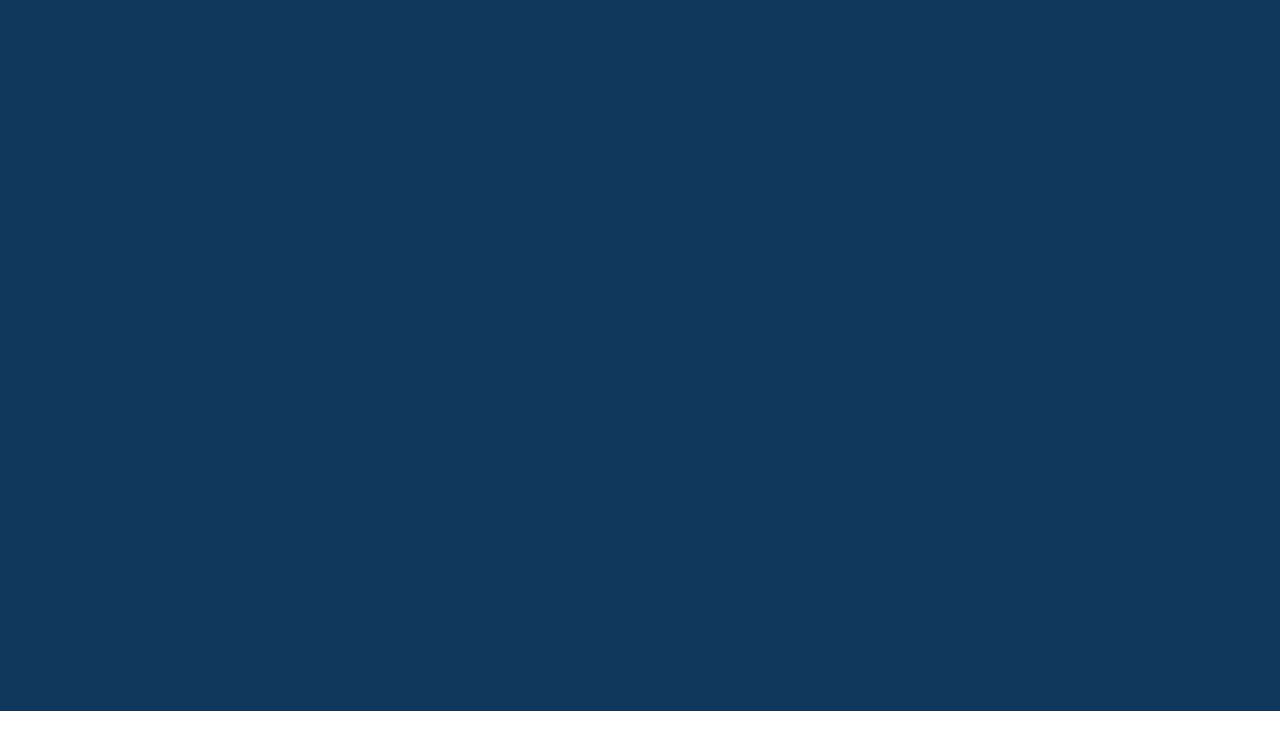
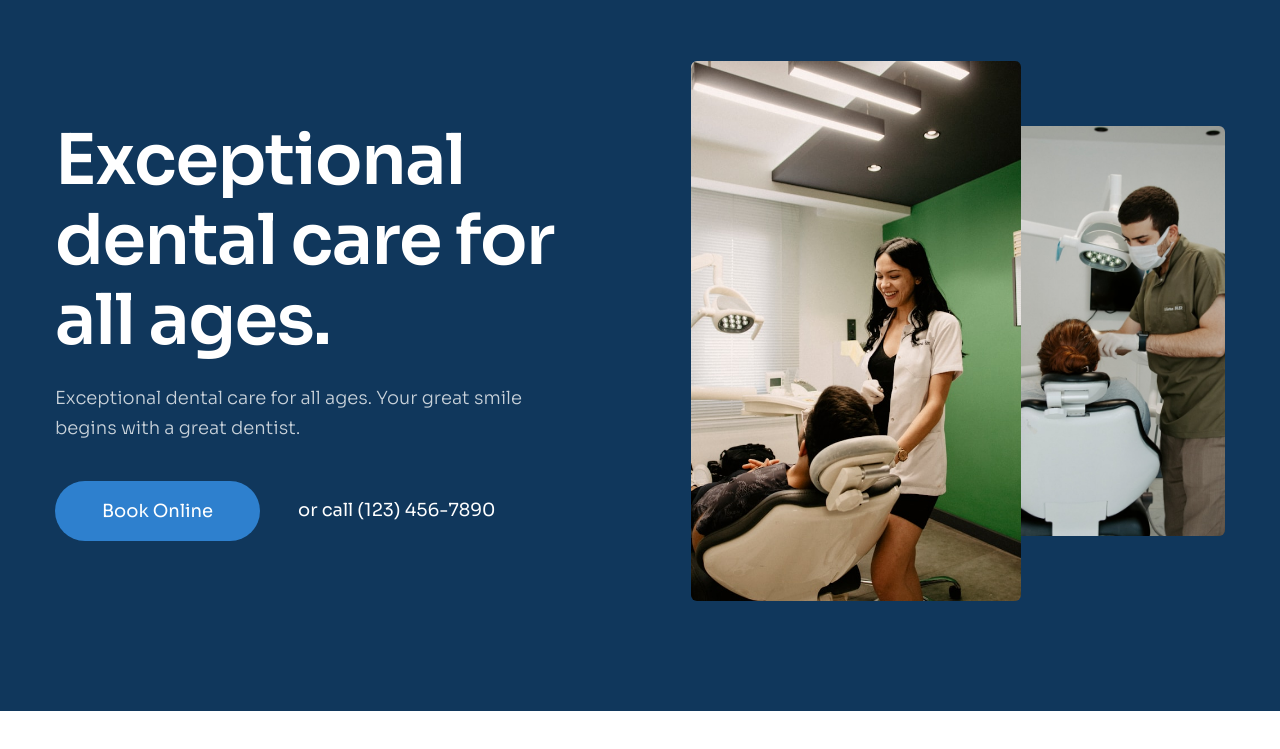
Before and after one commit to Huy-tap/projeat3, a plain HTML site: page index.html in a window 1280 px wide. Shown: the part 89-838 px from the top of the page. Drawn offline with Linux system fonts and the light colour scheme.

Commit message:
4.code phần hero

```diff
--- a/acsets/css/style.css
+++ b/acsets/css/style.css
@@ -88,3 +88,68 @@ a {
 .header__action--login {
   margin-right: 7px;
 }
+
+/* ==============hero=========== */
+.hero {
+  display: flex;
+  padding-top: 76px;
+  align-items: center;
+}
+
+.hero__content {
+  width: 44%;
+}
+.hero__media {
+  flex: 1;
+}
+.hero__heading {
+  color: #fff;
+  font-size: 7rem;
+  font-style: normal;
+  font-weight: 600;
+  line-height: 1.14; /* 114.286% */
+  letter-spacing: -1.4px;
+}
+
+.hero__desc {
+  margin-top: 22px;
+  color: #c9d2da;
+  font-size: 1.8rem;
+  font-style: normal;
+  font-weight: 300;
+  line-height: 1.67; /* 166.667% */
+}
+.hero__row {
+  margin-top: 38px;
+  display: flex;
+  align-items: center;
+  column-gap: 38px;
+}
+
+.hero__phone {
+  color: #fff;
+  text-align: center;
+  font-size: 1.8rem;
+  line-height: 1.66; /* 166.667% */
+}
+
+.hero__images {
+  display: flex;
+  align-items: center;
+  justify-content: flex-end;
+}
+.hero__img {
+  border-radius: 6px;
+  object-fit: cover;
+}
+.hero__img--large {
+  width: 330px;
+  height: 540px;
+  margin-right: -6px;
+  z-index: 1;
+}
+
+.hero__img--small {
+  width: 210px;
+  height: 410px;
+}
--- a/index.html
+++ b/index.html
@@ -124,6 +124,37 @@
             <a href="#!" class="btn header__action--signup">Sign Up</a>
           </div>
         </div>
+
+        <!-- hero -->
+        <section class="hero">
+          <!-- hero left -->
+          <section class="hero__content">
+            <h1 class="hero__heading">Exceptional dental care for all ages.</h1>
+            <p class="hero__desc">
+              Exceptional dental care for all ages. Your great smile begins with
+              a great dentist.
+            </p>
+            <div class="hero__row">
+              <a href="#!" class="btn">Book Online</a>
+              <span class="hero__phone">or call (123) 456-7890</span>
+            </div>
+          </section>
+          <!-- hero right -->
+          <div class="hero__media">
+            <figure class="hero__images">
+              <img
+                src="./acsets/img/hero1.jpg"
+                alt=""
+                class="hero__img hero__img--large"
+              />
+              <img
+                src="./acsets/img/hero2.jpg"
+                alt=""
+                class="hero__img hero__img--small"
+              />
+            </figure>
+          </div>
+        </section>
       </div>
     </header>
   </body>
```
Also changed, not shown: acsets/img/hero1.jpg (added), acsets/img/hero2.jpg (added).
